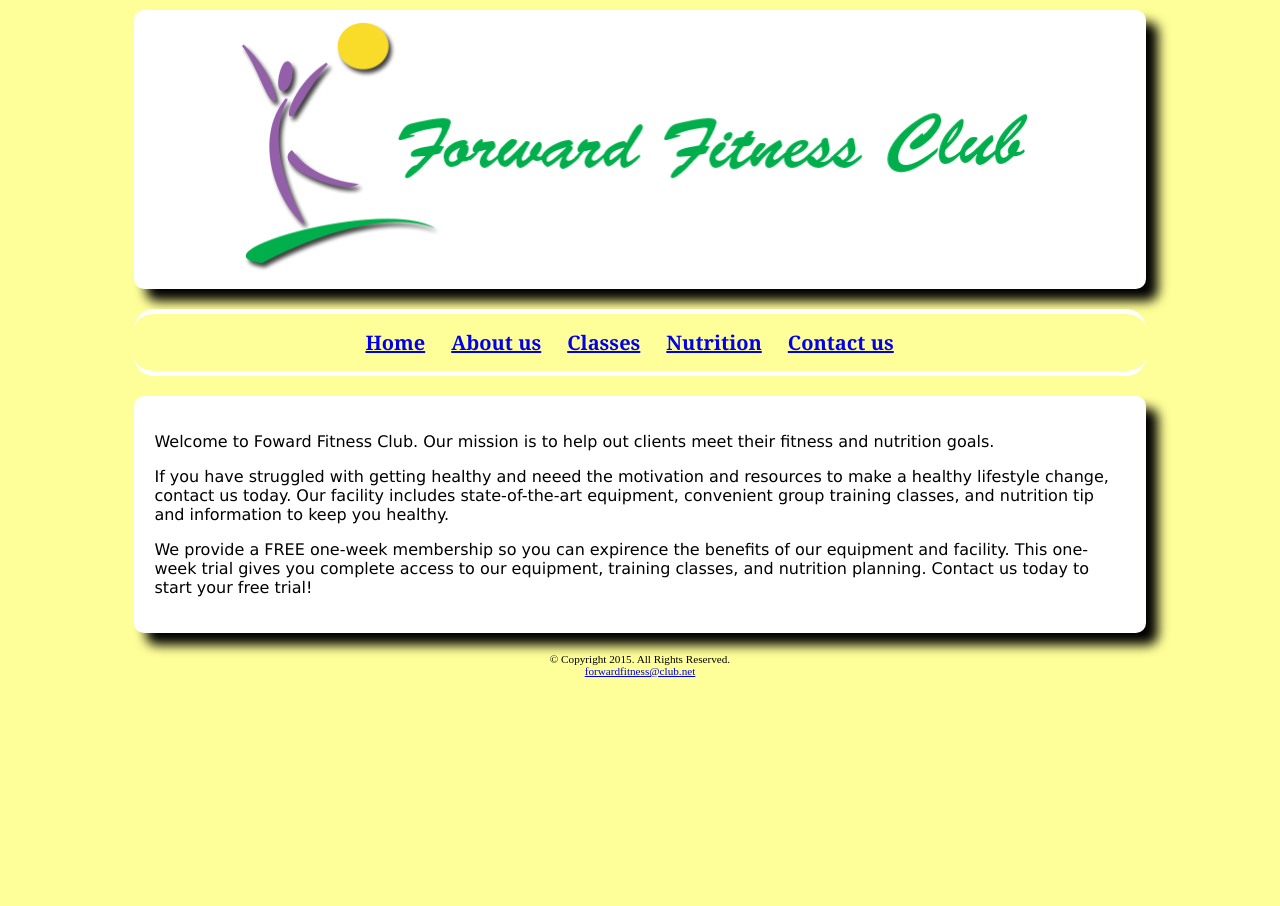
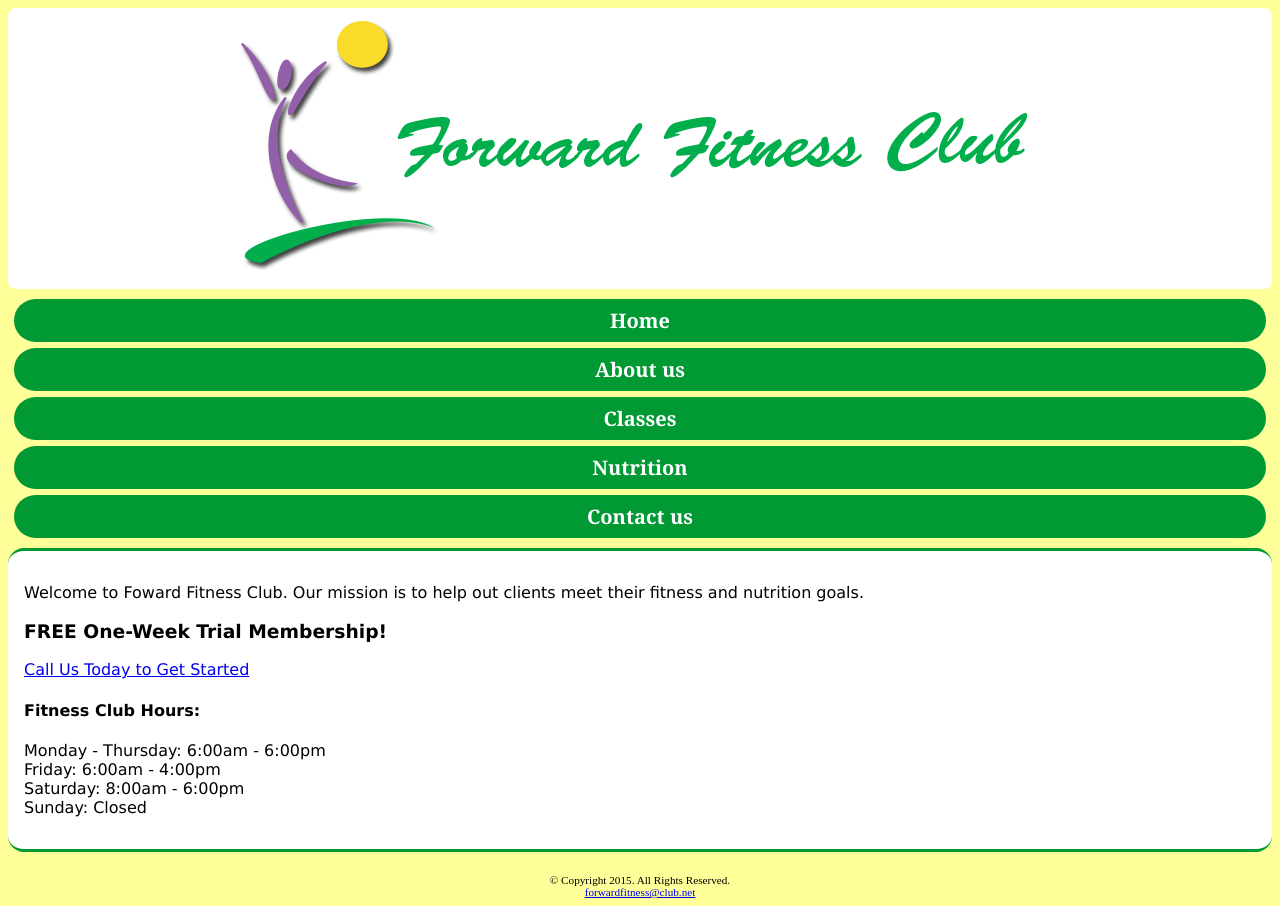
Before and after one commit to gv7667/gv7667.github.io, a plain HTML site: page index.html in a window 1280 px wide. Before the commit the page ends 800 px from the top, so only its background shows below. Drawn offline with Linux system fonts and the light colour scheme.

Commit message:
Add files via upload

```diff
--- a/css/styles.css
+++ b/css/styles.css
@@ -4,8 +4,16 @@ body {
 	background-color: #FFFF99;
 }
 
+img{
+	max-width: 100%;
+}
+
+/* Styles for Mobile Layout*/
+
+
+
 #container {
-	width: 80%;
+	width: 100%;
 	margin-left: auto;
 	margin-right: auto;
 }
@@ -13,10 +21,8 @@ body {
 
 header {
 	background-color: #FFFFFF;
-	margin-top: 10px;
-	margin-bottom: 20px;
-	border-radius: 10px;
-	box-shadow: 12px 12px 12px #000000;
+	margin-top: 0.2em;
+	border-radius: 0.5em;
 	text-align: center;
 }
 
@@ -25,51 +31,57 @@ nav {
 	font-size: 1.25em;
 	font-weight: bold;
 	text-align: center;
-	padding: 15px;
-	margin-top: 10px;
-	margin-bottom: 10px;
-	border-radius: 20px;
-	border-top: 5px solid #FFFFFF;
-	border-bottom: 5px solid #FFFFFF;
 }
+
+nav ul {
+	padding: 0;
+	margin-top: 0.5em;
+	margin-bottom: 0.5em;
+}
+
+nav li {
+	background-color: #009933;
+	border-radius: 2em;
+	list-style-type: none;
+	margin: 0.3em;
+	padding: 0.4em;
+}
+
+nav li a {
+	color: #FFFFFF;
+	text-decoration: none;
+}
+.mobile {
+	display: inline;
+}
+
+.desktop {
+	display: none;
+}
+
 
 main {
 	display: block;
 	background-color: #FFFFFF;
 	font-family: Verdana, Arial, sans-serif;
 	font-size: 1em;
-	margin-top: 20px;
-	margin-bottom: 10px;
-	padding: 20px;
-	border-radius: 10px;
-	box-shadow: 12px 12px 12px #000000;
+	margin-top: 0.5em;
+	padding: 1em;
+	border-radius: 1em;
+	border-top: solid 0.2em #009933;
+	border-bottom: solid 0.2em #009933;
 }
 
 footer {
 	font-size: .70em;
 	text-align: center;
-	margin-top: 20px;
+	margin-top: 2em;
+}
+
+.tablet {
+	display: none;
 }
 
 .equip {
-	float: left;
-	padding-right: 20px;
-}
-
-ul {
-	margin-bottom: 50px;
-	list-style-position: inside;
-
-}
-
-dt {
-	font-weight: bold;
-}
-
-dd {
-	padding-bottom: 20px;
-}
-
-.mobile {
 	display: none;
 }
--- a/index.html
+++ b/index.html
@@ -5,6 +5,7 @@
 	<link rel="stylesheet" href="css/styles.css">
 	<title>Foward Fitness Club</title>
 	<meta charset="utf-8">
+	<meta name="viewport" content="width=device-width, initial-scale=1">
 </head>
 <body>
 
@@ -12,27 +13,42 @@
 	<div id="container">
 	<!-- Use the header area for the website name or logo -->
 	<header>
-		<a href="index.html"><img src="images/ffc_logo.png" alt="Foward Fitness Club logo" height="275" width="845"></a>
+		<a href="index.html"><img src="images/ffc_logo.png" alt="Foward Fitness Club logo"></a>
 	</header>
 
 	<!-- Use the nav area to add hyperlinks to other pages within the website -->
 	<nav>
-		<a href="index.html">Home</a> &nbsp; &nbsp;
-		<a href="about.html">About us</a> &nbsp; &nbsp;
-		<a href="class.html">Classes</a> &nbsp; &nbsp;
-		<a href="nutrition.html">Nutrition</a> &nbsp; &nbsp;
-		<a href="contact.html">Contact us</a> &nbsp; &nbsp;
-
+		<ul>
+			<li><a href="index.html">Home</a></li>
+			<li><a href="about.html">About us</a></li>
+			<li><a href="class.html">Classes</a></li>
+			<li><a href="nutrition.html">Nutrition</a></li>
+			<li><a href="contact.html">Contact us</a></li>
+		</ul>
 	</nav>
 
 	<!-- Use the main area to add the main content of the webpage -->
 	<main>
 		<p>Welcome to Foward Fitness Club. Our mission is to help out clients meet their fitness and nutrition goals.</p>
 
-		<p>If you have struggled with getting healthy and neeed the motivation and resources to make a healthy lifestyle change, contact us today. Our facility includes state-of-the-art equipment, convenient group training classes, and nutrition tip and information to keep you healthy.</p>
+		<div class="mobile">
 
-		<p>We provide a FREE one-week membership so you can expirence the benefits of our equipment and facility. This one-week trial gives you complete access to our equipment, training classes, and nutrition planning. Contact us today to start your free trial!</p>
+			<h3> FREE One-Week Trial Membership!</h3>
+			<p><a href="tel: 8145559608">Call Us Today to Get Started</a></p>
 
+			<h4>Fitness Club Hours:</h4>
+			<p> Monday - Thursday: 6:00am - 6:00pm<br>
+			Friday: 6:00am - 4:00pm<br>
+			Saturday: 8:00am - 6:00pm<br>
+			Sunday: Closed</p>
+
+		</div>
+
+		<div class="desktop">
+			<p>If you have struggled with getting healthy and neeed the motivation and resources to make a healthy lifestyle change, contact us today. Our facility includes state-of-the-art equipment, convenient group training classes, and nutrition tip and information to keep you healthy.</p>
+
+			<p>We provide a FREE one-week membership so you can expirence the benefits of our equipment and facility. This one-week trial gives you complete access to our equipment, training classes, and nutrition planning. Contact us today to start your free trial!</p>
+		</div>
 	</main>
 
 	<!-- Use the footer area to add webpage footer content -->
```
Also changed, not shown: Template/fitness.html (+9 -7 lines), about.html (+17 -14 lines), contact.html (+10 -8 lines).
